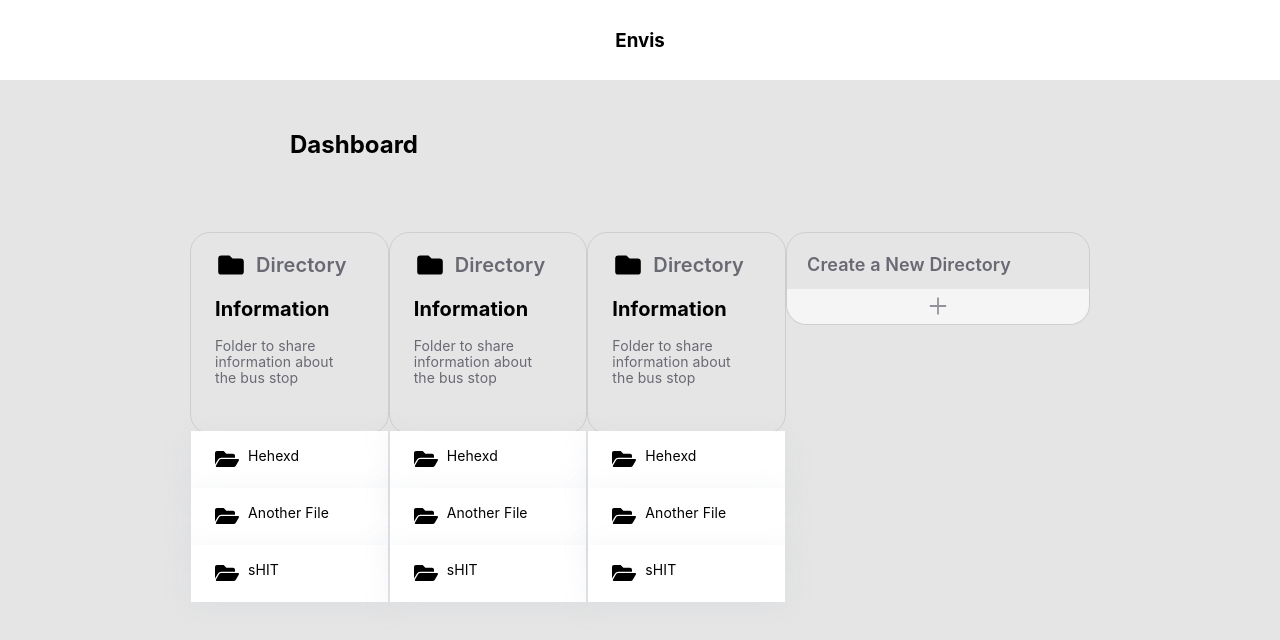
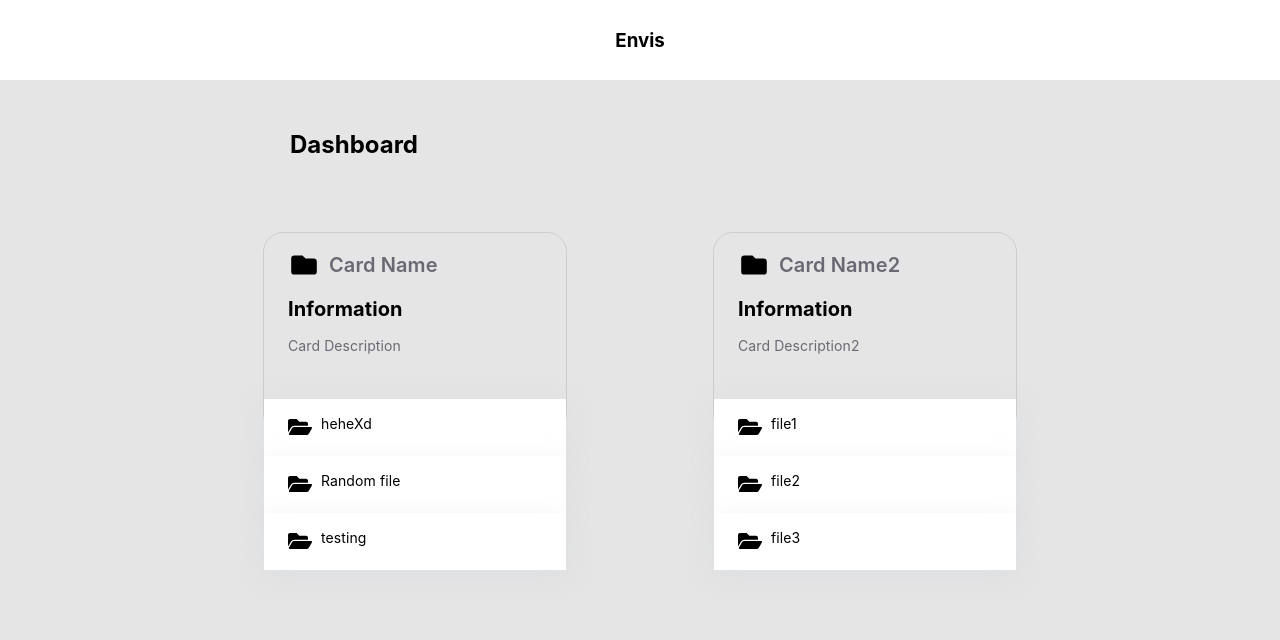
Before and after one commit to tituswe/envis, a React (Create React App) app in the folder EnvisWeb/: page / in a window 1280 px wide. Shown: the top 640 px of the page. Built offline with nearby package versions, Linux system fonts and the light colour scheme.

Commit message:
Minor changes

```diff
--- a/EnvisWeb/src/components/Card.js
+++ b/EnvisWeb/src/components/Card.js
@@ -2,20 +2,20 @@ import "./Card.css";
 import { HiFolder } from "react-icons/hi";
 import CardRow from "./CardRow";
 
-function Card() {
+function Card({ cardName, cardDescription, cardFiles }) {
   return (
     <div className="card">
       <div className="directoryRow">
         <HiFolder size={32} className="icon" />
-        <h3 className="directoryName">Directory</h3>
+        <h3 className="directoryName">{cardName}</h3>
       </div>
       <h2 className="info">Information</h2>
-      <h3 className="lorem">Folder to share information about the bus stop</h3>
+      <h3 className="lorem">{cardDescription}</h3>
 
       <div className="cardRows">
-        <CardRow text={"Hehexd"} />
-        <CardRow text={"Another File"} />
-        <CardRow text={"sHIT"} />
+        {cardFiles.map((file) => (
+          <CardRow key={file} text={file} />
+        ))}
       </div>
     </div>
   );
--- a/EnvisWeb/src/components/Dashboard.js
+++ b/EnvisWeb/src/components/Dashboard.js
@@ -1,20 +1,40 @@
 import React from "react";
 import Card from "./Card";
 import "./Dashboard.css";
-import AddCard from "./AddCard";
 
-function Dashboard() {
+const Dashboard = () => {
+  const cardData = {
+    card1: {
+      cardName: "Card Name",
+      cardDescription: "Card Description",
+      cardFiles: ["heheXd", "Random file", "testing"],
+    },
+    card2: {
+      cardName: "Card Name2",
+      cardDescription: "Card Description2",
+      cardFiles: ["file1", "file2", "file3"],
+    },
+  };
+
   return (
     <div>
       <h2 className="dashboardText">Dashboard</h2>
+
       <div className="dashboard">
-        <Card />
-        <Card />
-        <Card />
-        <AddCard />
+        {Object.values(cardData).map((cards) => {
+          console.log(cards);
+          return (
+            <Card
+              key={cards.cardName}
+              cardName={cards.cardName}
+              cardDescription={cards.cardDescription}
+              cardFiles={cards.cardFiles}
+            />
+          );
+        })}
       </div>
     </div>
   );
-}
+};
 
 export default Dashboard;
```
Also changed, not shown: EnvisWeb/src/components/test-data/testData.json (added, +14 -0 lines).
